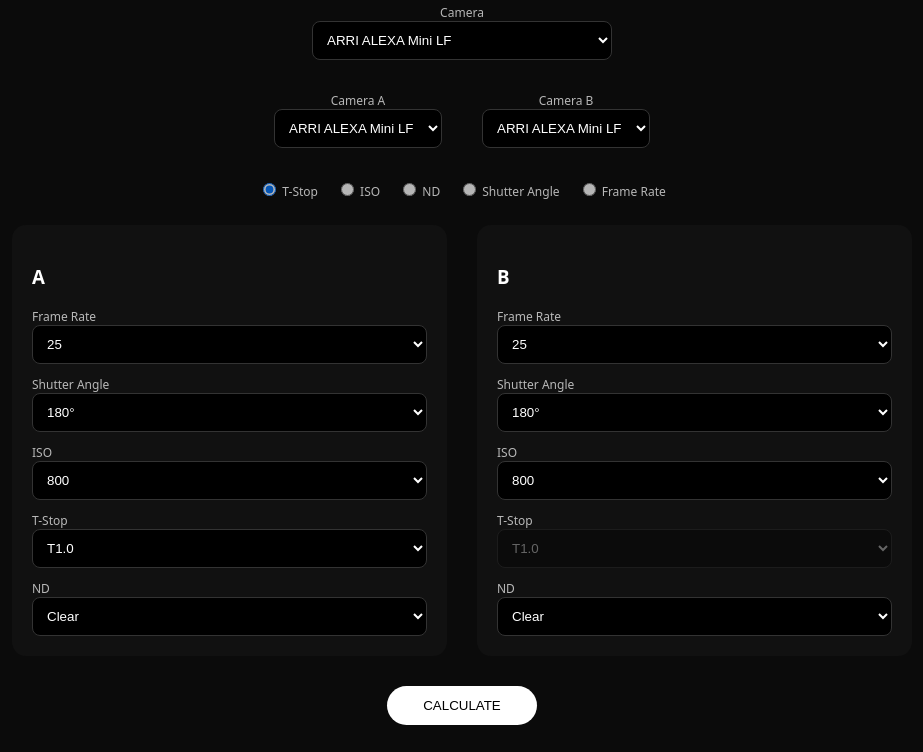
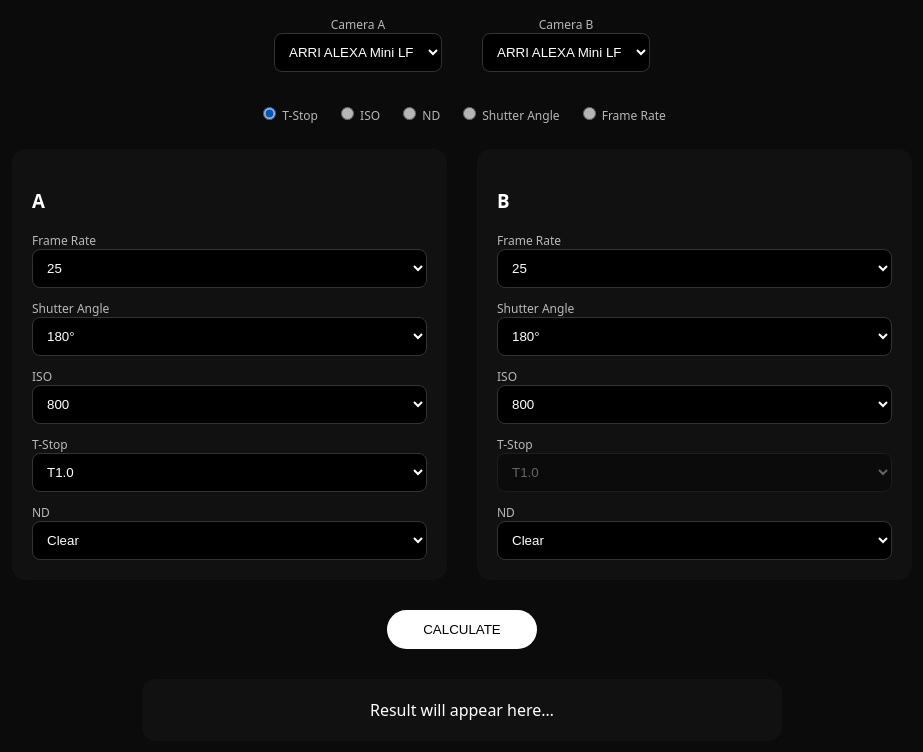
Before and after one commit to tvlmedia/ExposureCalculator, a plain HTML site: page index.html in a window 1280 px wide. Shown: the part 118-870 px from the top of the page, without its empty margins (178-1101 px from the left). Drawn offline with Linux system fonts and the light colour scheme.

Commit message:
Update index.html

```diff
--- a/index.html
+++ b/index.html
@@ -11,13 +11,7 @@
 <h1>Exposure Tool</h1>
 
 <!-- CAMERA -->
-<div class="camera-select">
-  <label>Camera</label>
-  <select id="camera">
-    <option value="arri">ARRI ALEXA Mini LF</option>
-    <option value="venice">Sony VENICE</option>
-  </select>
-</div>
+
 
 <div class="camera-pair">
   <div>
```
